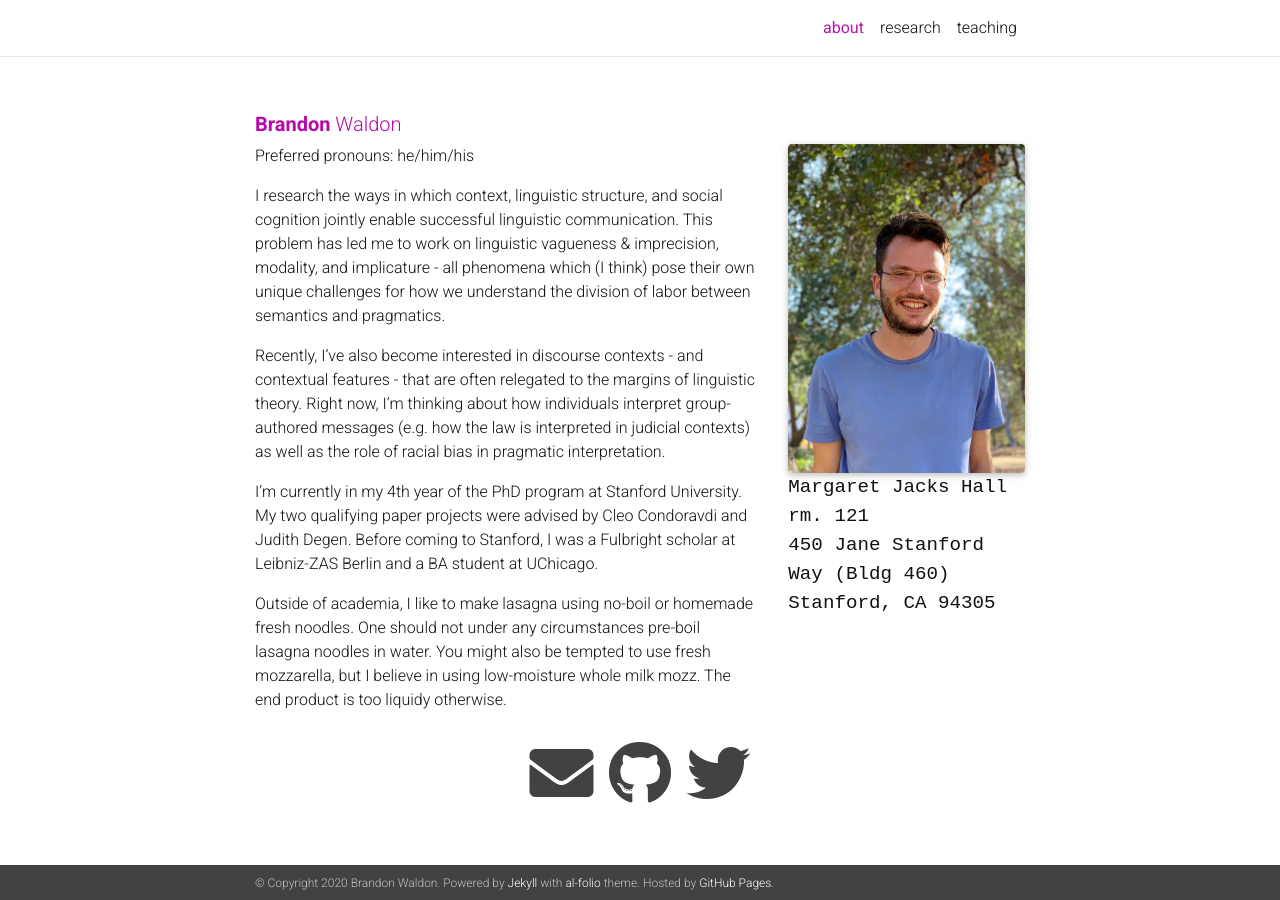
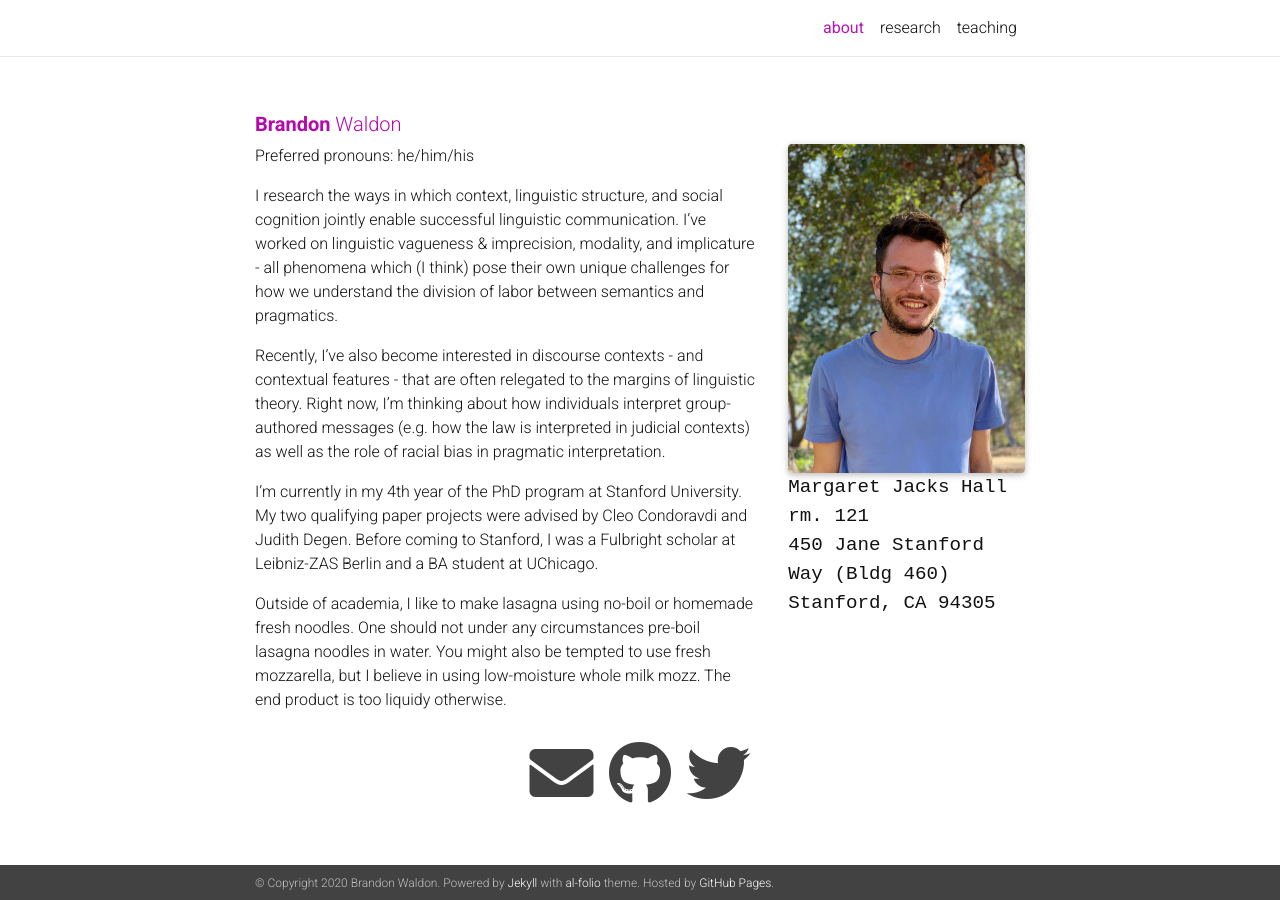
Before and after one commit to bwaldon/bwaldon.github.io-old, a Jekyll site: the page built from _pages/about.md, in a window 1280 px wide. Built offline with Jekyll 4.4.1, drawn with Linux system fonts in a browser that asks for light colours; nearby versions of some CDN libraries; a style sheet for code colours, icons or effects is not loaded.

Commit message:
light bio edit

```diff
--- a/_pages/about.md
+++ b/_pages/about.md
@@ -18,7 +18,7 @@ social: true
 
 Preferred pronouns: he/him/his
 
-I research the ways in which context, linguistic structure, and social cognition jointly enable successful linguistic communication. This problem has led me to work on linguistic vagueness & imprecision, modality, and implicature - all phenomena which (I think) pose their own unique challenges for how we understand the division of labor between semantics and pragmatics.
+I research the ways in which context, linguistic structure, and social cognition jointly enable successful linguistic communication. I've worked on linguistic vagueness & imprecision, modality, and implicature - all phenomena which (I think) pose their own unique challenges for how we understand the division of labor between semantics and pragmatics.
 
 Recently, I've also become interested in discourse contexts - and contextual features - that are often relegated to the margins of linguistic theory. Right now, I'm thinking about how individuals interpret group-authored messages (e.g. how the law is interpreted in judicial contexts) as well as the role of racial bias in pragmatic interpretation.
 
```
